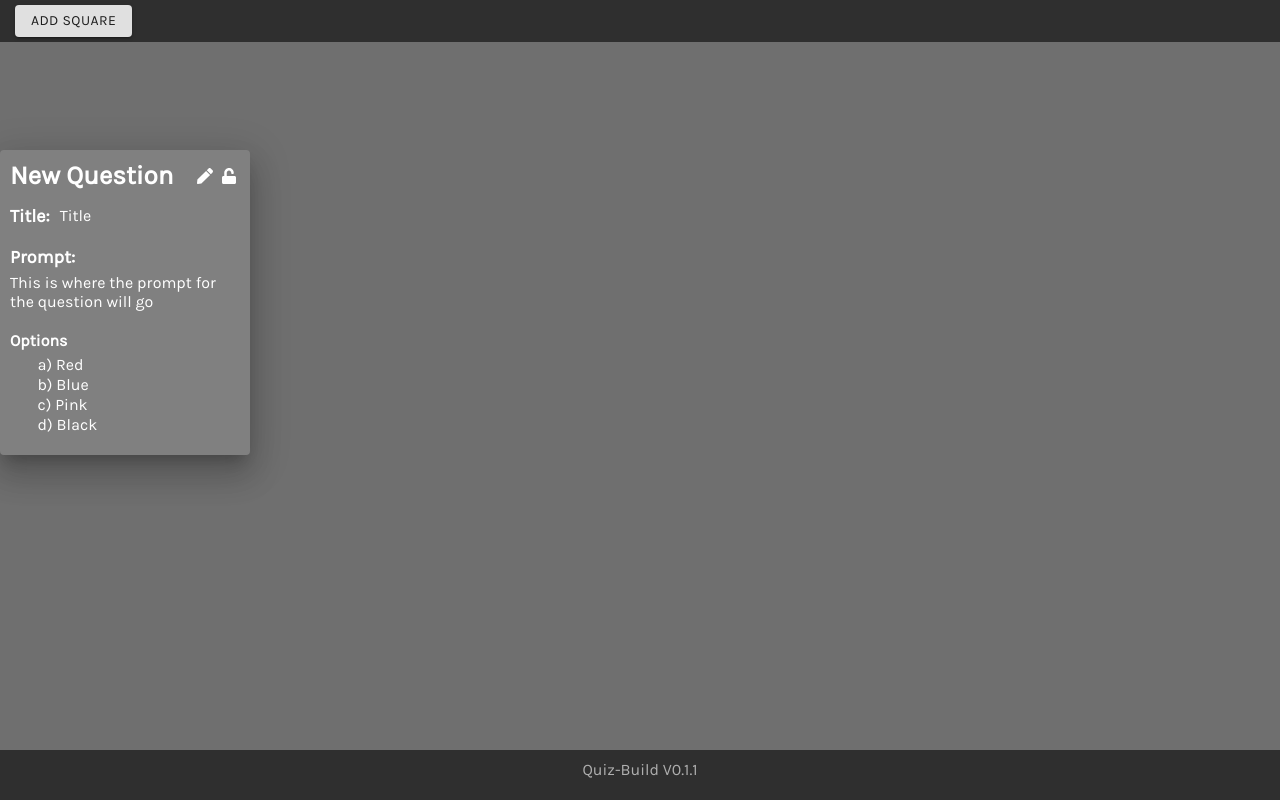
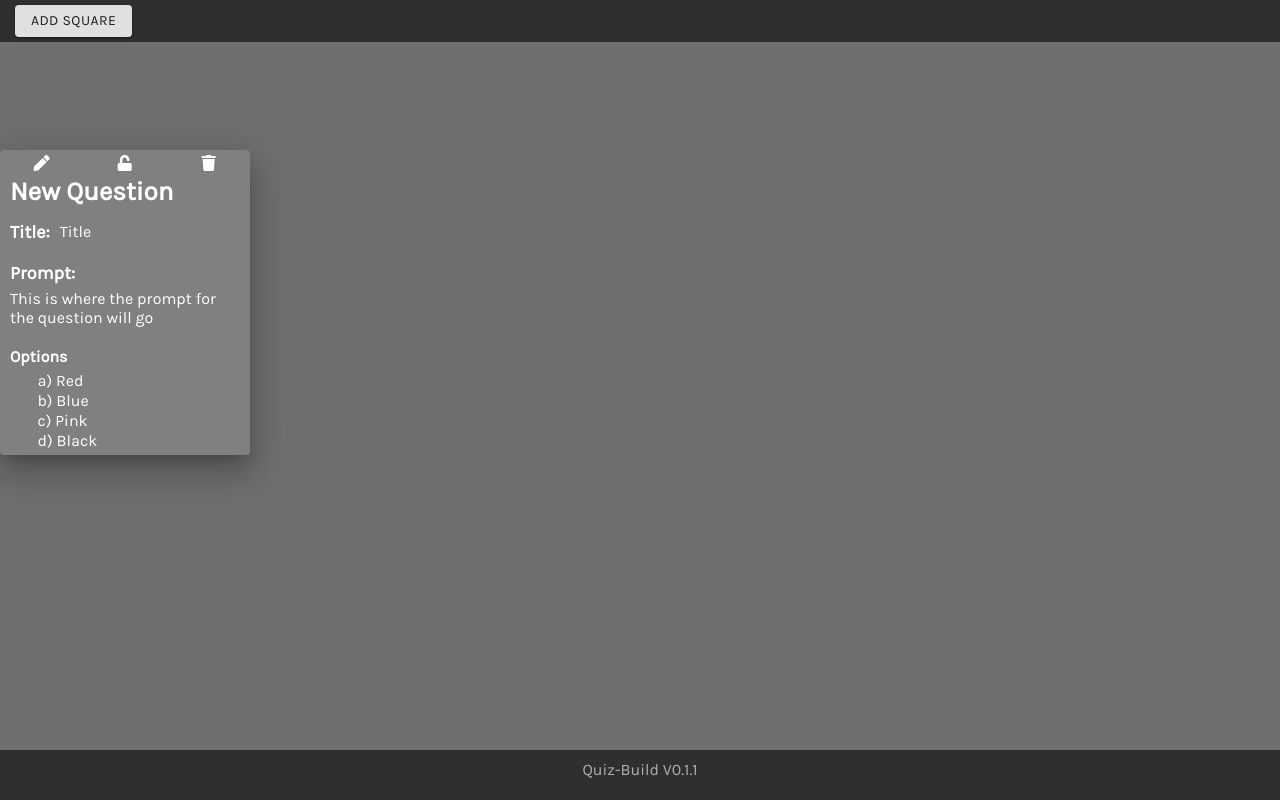
Before and after one commit to AWAlexWeber/quiz-build, a React app: page / in a window 1280 px wide. Both pictures are taken after a click on the button "ADD SQUARE". Built offline with nearby package versions, Linux system fonts and the light colour scheme.

Commit message:
Minor styling changes

```diff
--- a/src/components/Main.js
+++ b/src/components/Main.js
@@ -1,12 +1,14 @@
+/* Primary imports */
 import React from 'react';
-import ReactDOM from 'react-dom';
-import LeaderLine from 'leader-line';
 
-import Button from '@material-ui/core/Button';
+/* Importing our main components */
 import QuestionSquare from './QuestionSquare';
+import TopBar from './TopBar';
 
+/* Importing beautification files */
 import '../css/Main.css';
 
+/* Our main class contains all of the primary data management and interactability that gets extended throughout the screen */
 export default class Main extends React.Component {
 
     constructor(props) {
@@ -18,19 +20,38 @@ export default class Main extends React.Component {
         }
 
         this.addSquare = this.addSquare.bind(this);
+        this.deleteSquare = this.deleteSquare.bind(this);
     }
 
+    /* Function to be called when we want to add a new square to the view.
+    Args:
+        None
+    Returns:
+        None
+    */
     addSquare() {
         let currentSquares = this.state.squares;
         currentSquares.push(<QuestionSquare key = {this.state.squares.length} mainPage = {this.mainContainer}/>);
         this.setState({squares: currentSquares});
     }
 
+    /* Function for deleting a current square. Use the given index to let us know where within our array we want to delete.
+    Args:
+        index (int): Position within the current states squares array to delete
+    Returns:
+        None
+    */
+   deleteSquare(index) {
+       let currentSquares = this.state.squares;
+       currentSquares.pop(index)
+       this.setState({squares: currentSquares});
+   }
+
     render() {
 
         return (
             <div className = "mainContainer">
-                <TopBar addSquare = {this.addSquare}/>
+                <TopBar addSquare = {this.addSquare} />
 
                 <div ref = {element => this.mainContainer = element} className = "mainSquareContainer">
                     {this.state.squares.map(sq => sq)}
@@ -43,20 +64,7 @@ export default class Main extends React.Component {
     }
 }
 
-class TopBar extends React.Component {
-    constructor(props) {
-        super(props);
-    }
-
-    render() {
-        return (
-            <div className = "topBar">
-                <Button onClick = {() => {this.props.addSquare()}}className = "topBarButton" variant="contained">Add Square</Button>
-            </div>
-        )
-    }
-}
-
+/* Simple bottom bar, not needed as a seperate class */
 class BottomBar extends React.Component {
     constructor(props) {
         super(props);
--- a/src/components/MoveableObj.js
+++ b/src/components/MoveableObj.js
@@ -64,7 +64,7 @@ export default class MoveableObj extends React.Component {
 
         return (
             <Paper elevation = {20} className = {"moveableObj" + " " + canHighlight} onMouseUp = {(e) => {this.mouseUp(e)}} onMouseDown = {(e) => {this.mouseDown(e)}}style = {{width: this.state.width, height: this.state.height, top: this.state.top, left: this.state.left}}>
-                {this.props.render}
+                {this.props.content}
             </Paper>
         )
     }
--- a/src/components/QuestionSquare.js
+++ b/src/components/QuestionSquare.js
@@ -1,14 +1,19 @@
+/* Primary imports */
 import React from 'react';
 import ReactDOM from 'react-dom';
+
+/* Using the MoveableObj as the primary tool here */
 import MoveableObj from './MoveableObj';
 
+/* Importing primary font-awesome icons */
 import { FontAwesomeIcon } from '@fortawesome/react-fontawesome';
-import { faPen, faSave, faLock, faUnlock } from '@fortawesome/free-solid-svg-icons'
+import { faPen, faSave, faLock, faUnlock, faTrash } from '@fortawesome/free-solid-svg-icons'
 
+/* Adding material-ui to make things nice and pretty, as well as our own css */
 import TextField from '@material-ui/core/TextField';
-
 import '../css/Square.css';
 
+/* QuestionSquare is a direct extension of MoveableObj, with the added functionality of question data */
 export default class QuestionSquare extends React.Component {
 
     constructor(props) {
@@ -31,6 +36,7 @@ export default class QuestionSquare extends React.Component {
         };
     }
 
+    /* Interactions with primary question data */
     onChangeTitle(e) {
         this.setState({title: e.target.value});
     }
@@ -42,13 +48,15 @@ export default class QuestionSquare extends React.Component {
     onChangePrompt(e) {
         this.setState({prompt: e.target.value});
     }
+    /* End primary question data segment */
 
     render() {
 
-        // Checking for edit mode
+        // Loading all of the icons.
         let titleText = <div className ="quizSquareTitleText">{this.state.title}</div>
         let titleIcon = <FontAwesomeIcon icon={faPen} onClick = {() => {this.setState({editMode: true})}}/>;
         let lockIcon = <FontAwesomeIcon icon={faUnlock} onClick = {() => {this.setState({locked: !this.state.locked})}}/>;
+        let deleteIcon = <FontAwesomeIcon icon={faTrash} onClick = {() => {this.setState({locked: !this.state.locked})}}/>;
 
         let promptTitle = <div className ="quizSquarePromptTitle">
             <div className = "quizSquarePromptTitleHeader">Title:</div>
@@ -59,6 +67,7 @@ export default class QuestionSquare extends React.Component {
             <div className = "quizSquarePromptTitleInner">{this.state.prompt}</div>
         </div>
 
+        // Changing some of the icons based on what mode we're in.
         if (this.state.editMode) {
             titleText = <div className ="quizSquareTitleText"><TextField onChange = {(e) => this.onChangeTitle(e)} value = {this.state.title} className = "quizSquareTitleTextField"/></div>;
             titleIcon = <FontAwesomeIcon icon={faSave} onClick = {() => {this.setState({editMode: false})}}/>;
@@ -76,12 +85,16 @@ export default class QuestionSquare extends React.Component {
                 mainPage = {this.props.mainPage}
                 canMove = {!this.state.editMode}
                 locked = {this.state.locked}
-                render = {
+                content = {
                     <div className = "quizSquareContainer">
+                        <div className = "quizSquareIconHeader">
+                            {titleIcon}
+                            {lockIcon}
+                            {deleteIcon}
+                        </div>
+
                         <div className = "quizSquareTitle">
                             {titleText}
-                            {titleIcon}
-                            {lockIcon}
                         </div>
 
                         <div className = "quizSquarePrompt">
--- /dev/null
+++ b/src/components/TopBar.js
@@ -0,0 +1,20 @@
+/* Primary imports */
+import React from 'react';
+
+/* Loading in material ui */
+import Button from '@material-ui/core/Button';
+
+/* TopBar provides data along the top of the screen. This is the primary spot where interaction buttons are contained */
+export default class TopBar extends React.Component {
+    constructor(props) {
+        super(props);
+    }
+
+    render() {
+        return (
+            <div className = "topBar">
+                <Button onClick = {() => {this.props.addSquare()}}className = "topBarButton" variant="contained">Add Square</Button>
+            </div>
+        )
+    }
+}
--- a/src/css/Square.css
+++ b/src/css/Square.css
@@ -6,6 +6,15 @@
 
 
 /* * * * Title * * * */
+.quizSquareIconHeader {
+    width: 100%;
+    color: white;
+    text-align: center;
+    display: flex;
+    flex-direction: row;
+    flex-grow: inherit;
+}
+
 .quizSquareTitle {
     text-align: center;
     color: white !important;
@@ -37,15 +46,16 @@
     border: 0px !important;
 }
 
+.fa-pen, .fa-lock, .fa-unlock, .fa-trash, .fa-save {
+    width: 100% !important;
+}
+
 .quizSquareTitle .fa-pen, .fa-lock, .fa-unlock {
     font-size: 16px !important;
-    margin-right: 9px;
-    margin-top: 8px;
 }
 
 .quizSquareTitle .fa-save {
     font-size: 26px !important;
-    margin-right: 9px;
 }
 
 /* * * * Prompt * * * */
```
